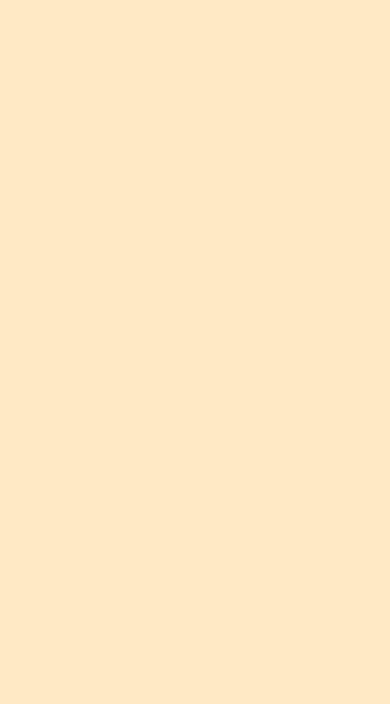
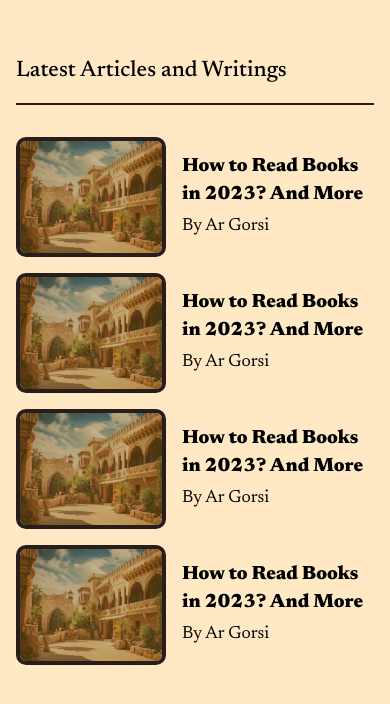
Before and after one commit to imargorsi/gorsiwebsite__frontend, a React (Vite) app: page / in a window 390 px wide. Shown: the part 2394-3098 px from the top of the page. Before the commit the page ends 2386 px from the top, so only its background shows below. Built offline with nearby package versions, Linux system fonts and the light colour scheme.

Commit message:
Completed the Blog Section for Homepage

```diff
--- /dev/null
+++ b/src/components/home/BlogGrid/BlogGrid.jsx
@@ -0,0 +1,24 @@
+import "./bloggrid.css";
+
+import SingleBlogCard from "./SingleBlogCard";
+
+function BlogGrid() {
+  return (
+    <div className="container">
+      <div className="blogs__grid">
+        <div className="grid_1">
+          <h2 className="heading__h2">Latest Articles and Writings</h2>
+          <hr className="bloghr" />
+          <SingleBlogCard />
+        </div>
+        <div className="grid_2">
+          <SingleBlogCard small={true} />
+          <SingleBlogCard small={true} />
+          <SingleBlogCard small={true} />
+        </div>
+      </div>
+    </div>
+  );
+}
+
+export default BlogGrid;
--- /dev/null
+++ b/src/components/home/BlogGrid/SingleBlogCard.jsx
@@ -0,0 +1,25 @@
+function SingleBlogCard({ small }) {
+  return (
+    <div className="grid_1_singleblog">
+      <img
+        className={
+          small ? "grid_1_singleblog__img__sm" : "grid_1_singleblog__img"
+        }
+        src="/hero.jpg"
+        alt=""
+      />
+      <div className="grid_1_singleblog__text__content">
+        <h3 className="heading__h4">How to Read Books in 2023? And More</h3>
+        {!small && (
+          <p className="paragraph singleblog__paragraph">
+            The worlds largest book is a Kuan Yin Buddhist scripture. Created in
+            China during the Ming Dynasty, it is about
+          </p>
+        )}
+        <p className="paragraph">By Ar Gorsi</p>
+      </div>
+    </div>
+  );
+}
+
+export default SingleBlogCard;
--- /dev/null
+++ b/src/components/home/BlogGrid/bloggrid.css
@@ -0,0 +1,156 @@
+.blogs__grid {
+  display: flex;
+  gap: 12rem;
+  padding: 4rem 0rem;
+  justify-content: space-between;
+  align-items: center;
+  width: 100%;
+}
+
+.grid_1 {
+  width: 66%;
+}
+
+.grid_2 {
+  width: 34%;
+  display: flex;
+  flex-direction: column;
+  gap: 2rem;
+}
+
+.bloghr {
+  border: 1px solid var(--clr-dark-2);
+  margin-top: 1rem;
+  width: 90%;
+  margin-bottom: 2rem;
+}
+
+.grid_1_singleblog {
+  display: flex;
+  gap: 2rem;
+  align-items: center;
+}
+
+.grid_1_singleblog__img {
+  width: 350px;
+  height: 300px;
+  border-radius: 20px;
+  border: 4px solid var(--clr-dark-2);
+  cursor: pointer;
+}
+
+.grid_1_singleblog__img__sm {
+  width: 170px;
+  height: 159px;
+  border-radius: 10px;
+  border: 4px solid var(--clr-dark-2);
+  cursor: pointer;
+}
+
+.grid_1_singleblog__text__content {
+  display: flex;
+  flex-direction: column;
+  gap: 1.5rem;
+}
+
+/* for 2xl   */
+@media (max-width: 1536px) {
+  .blogs__grid {
+    gap: 8rem;
+  }
+}
+
+/* for xl   */
+@media (max-width: 1280px) {
+  .blogs__grid {
+    gap: 4rem;
+  }
+
+  .grid_1_singleblog__img {
+    width: 300px;
+    height: 300px;
+  }
+
+  .grid_1 {
+    width: 60%;
+  }
+
+  .grid_2 {
+    width: 40%;
+    gap: 1rem;
+  }
+}
+
+/* for large */
+@media (max-width: 1024px) {
+  .blogs__grid {
+    gap: 2rem;
+  }
+
+  .grid_1_singleblog__img {
+    width: 180px;
+    height: 180px;
+  }
+
+  .grid_1_singleblog {
+    gap: 1rem;
+  }
+
+  .singleblog__paragraph {
+    display: none;
+  }
+
+  .grid_1_singleblog__img__sm {
+    width: 120px;
+    height: 130px;
+  }
+
+  .grid_1_singleblog__text__content {
+    gap: 0.4rem;
+  }
+}
+
+/* for medium */
+@media (max-width: 768px) {
+  .blogs__grid {
+    display: flex;
+    flex-direction: column;
+    gap: 1rem;
+    justify-content: space-between;
+    align-items: center;
+  }
+
+  .grid_1_singleblog__img__sm,
+  .grid_1_singleblog__img {
+    width: 200px;
+    height: 180px;
+    border-radius: 10px;
+  }
+
+  .grid_1,
+  .grid_2 {
+    width: 100%;
+  }
+}
+
+/* for small */
+@media (max-width: 640px) {
+  .grid_1_singleblog__img__sm,
+  .grid_1_singleblog__img {
+    width: 180px;
+    height: 150px;
+  }
+
+  .bloghr {
+    width: 100%;
+  }
+}
+
+/* for extra small */
+@media (max-width: 400px) {
+  .grid_1_singleblog__img__sm,
+  .grid_1_singleblog__img {
+    width: 150px;
+    height: 120px;
+  }
+}
--- a/src/pages/home.jsx
+++ b/src/pages/home.jsx
@@ -1,6 +1,7 @@
 import Hero from "../components/home/Hero/Hero";
 import History from "../components/home/History/History";
 import Banner from "../components/home/Banner/Banner";
+import BlogGrid from "../components/home/BlogGrid/BlogGrid";
 
 function Home() {
   return (
@@ -8,6 +9,7 @@ function Home() {
       <Hero />
       <History />
       <Banner />
+      <BlogGrid />
     </div>
   );
 }
--- a/src/stylesheets/utils.css
+++ b/src/stylesheets/utils.css
@@ -61,6 +61,11 @@
   font-weight: 500;
 }
 
+.heading__h4 {
+  font-size: 1.8rem;
+  font-weight: 800;
+}
+
 .paragraph {
   font-size: 1.3rem;
 }
@@ -96,6 +101,10 @@
   .heading__h1 {
     font-size: 3.5rem;
   }
+
+  .heading__h4 {
+    font-size: 1.5rem;
+  }
 }
 
 /* for xl   */
@@ -105,6 +114,10 @@
   }
   .heading__h1 {
     font-size: 3rem;
+  }
+
+  .heading__h2 {
+    font-size: 2.3rem;
   }
 
   .paragraph {
@@ -121,8 +134,16 @@
     font-size: 2.3rem;
   }
 
+  .heading__h2 {
+    font-size: 1.8rem;
+  }
+
   .heading__h3 {
     font-size: 1.4rem;
+  }
+
+  .heading__h4 {
+    font-size: 1.2rem;
   }
 }
 
@@ -156,4 +177,8 @@
   .heading__h1 {
     font-size: 1.6rem;
   }
+
+  .heading__h2 {
+    font-size: 1.4rem;
+  }
 }
```
